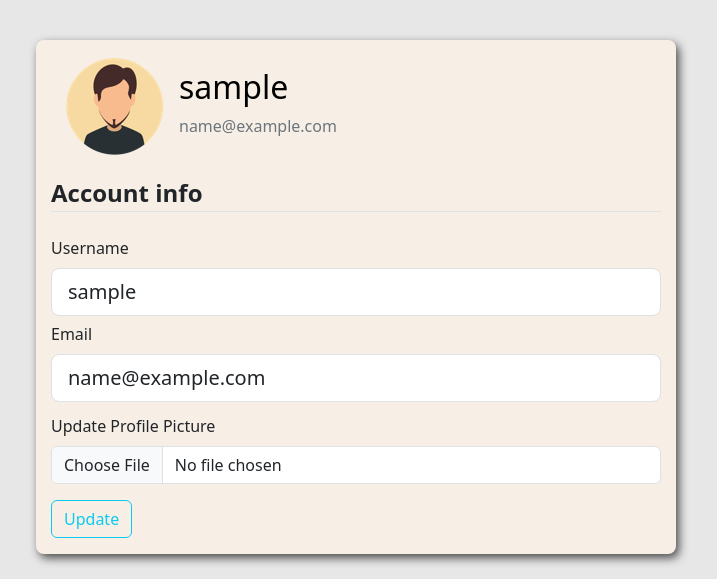
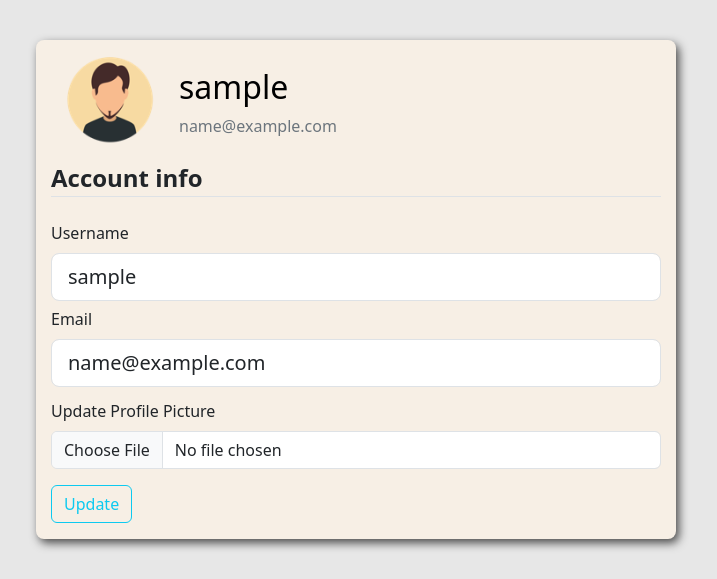
Before and after one commit to Regardo-54/SnapPost, a Flask app: page /account in a window 1280 px wide. Shown: the part 63-642 px from the top of the page, without its empty margins (284-1001 px from the left). Run offline with Flask 3, Linux system fonts and the light colour scheme; the visitor is signed in with stand-in values (Sample User, id 1); some libraries are stand-ins or nearby versions.

Commit message:
updated_post_user_pic

```diff
--- a/main/static/home.css
+++ b/main/static/home.css
@@ -23,6 +23,10 @@
     margin-bottom: 0;
 }
 
+.post_author_image {
+    height: 110px;
+    width: 110px;
+}
 .post_details{
     position: absolute;
     top: 35px;
--- a/main/templates/account.html
+++ b/main/templates/account.html
@@ -3,7 +3,7 @@
 <div class="acoount_container content-section">
     <div class="account">
         <div class="account_img">
-            <img class="rounded-circle image-fluid" src="{{ image_file }}">
+            <img class="post_author_image rounded-circle image-fluid" src="{{ image_file }}">
         </div>
       <div class="account_body mt-2">
         <h2 class="account_heading">{{current_user.username}}</h2>
--- a/main/templates/home.html
+++ b/main/templates/home.html
@@ -7,7 +7,7 @@
                 <article class="media">
                     <div class="media-body">
                     <div class="article-metadata">
-                        <img class="author-image rounded-circle" src="{{ url_for('static',filename= 'profile_pic/'+ post.author.image_file) }}">
+                        <img class="post_author_image rounded-circle" src="{{ url_for('static',filename= 'profile_pic/'+ post.author.image_file) }}">
                         <div class="post_details">
                             <a class="mr-2 article-author" href="{{url_for('posts.user_post',user_id=post.author.id)}}">{{ post.author.username }}</a>
                             <small class="text-muted date-text">{{ post.date_posted.strftime("%m/%d/%Y") }}</small>
```
Also changed, not shown: run.py (line endings or trailing spaces).
